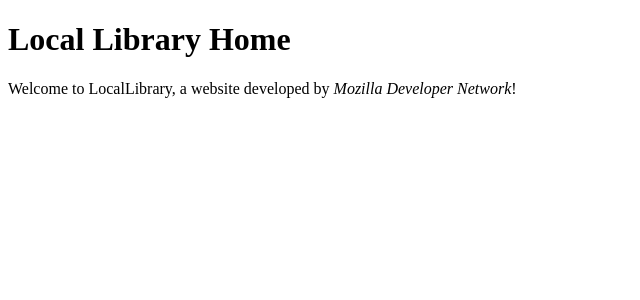
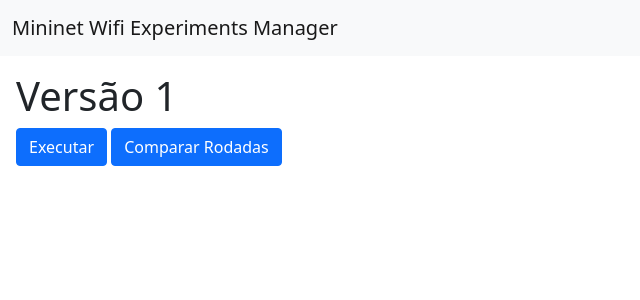
Before and after one commit to renanrodriguesmr/MiniManager, a Django app: page /versao in a window 1280 px wide. Shown: the top 300 px of the page, without its empty margins (0-640 px from the left). Run offline with Django 3.2, Linux system fonts and the light colour scheme.

Commit message:
creating sample of version screen

```diff
--- a/mininetExperimentsManager/experiments/templates/version.html
+++ b/mininetExperimentsManager/experiments/templates/version.html
@@ -1,6 +1,7 @@
 {% extends "base.html" %}
 
 {% block content %}
-  <h1>Local Library Home</h1>
-  <p>Welcome to LocalLibrary, a website developed by <em>Mozilla Developer Network</em>!</p>
+  <h1>Versão 1</h1>
+  <button type="button" class="btn btn-primary">Executar</button>
+  <button type="button" class="btn btn-primary">Comparar Rodadas</button>
 {% endblock %}
--- /dev/null
+++ b/mininetExperimentsManager/static/css/base.css
@@ -0,0 +1,4 @@
+.content {
+    padding-left: 16px;
+    padding-top: 16px;
+}
--- a/mininetExperimentsManager/templates/base.html
+++ b/mininetExperimentsManager/templates/base.html
@@ -1,10 +1,27 @@
+{% load static %}
+
 <!DOCTYPE html>
 <html lang="en">
 <head>
-  {% block title %}<title>Mininet Wifi</title>{% endblock %}
+  <meta charset="utf-8">
+  <meta name="viewport" content="width=device-width, initial-scale=1">
+
+  <!-- Bootstrap -->
+  <link href="https://cdn.jsdelivr.net/npm/bootstrap@5.1.0/dist/css/bootstrap.min.css" rel="stylesheet" integrity="sha384-KyZXEAg3QhqLMpG8r+8fhAXLRk2vvoC2f3B09zVXn8CA5QIVfZOJ3BCsw2P0p/We" crossorigin="anonymous">
+  <script src="https://cdn.jsdelivr.net/npm/bootstrap@5.1.0/dist/js/bootstrap.bundle.min.js" integrity="sha384-U1DAWAznBHeqEIlVSCgzq+c9gqGAJn5c/t99JyeKa9xxaYpSvHU5awsuZVVFIhvj" crossorigin="anonymous"></script>
+
+  <!-- css files -->
+  <link rel="stylesheet" href="{% static 'css/base.css' %}">
+
+  <!-- title -->
+  {% block title %}<title>Mininet Wifi Experiments Manager</title>{% endblock %}
 </head>
 <body>
-  {% block content %}
-  {% endblock %}
+  {% include "navbar.html" %}
+
+  <div class="content">
+    {% block content %}
+    {% endblock %}
+  </div>
 </body>
 </html>
--- /dev/null
+++ b/mininetExperimentsManager/templates/navbar.html
@@ -0,0 +1,7 @@
+<nav class="navbar navbar-expand-lg navbar-light bg-light">
+    <div class="container-fluid">
+        <a class="navbar-brand" href="#">
+            Mininet Wifi Experiments Manager
+        </a>
+    </div>
+</nav>
```
Also changed, not shown: mininetExperimentsManager/mininetExperimentsManager/settings.py (+12 -0 lines).
